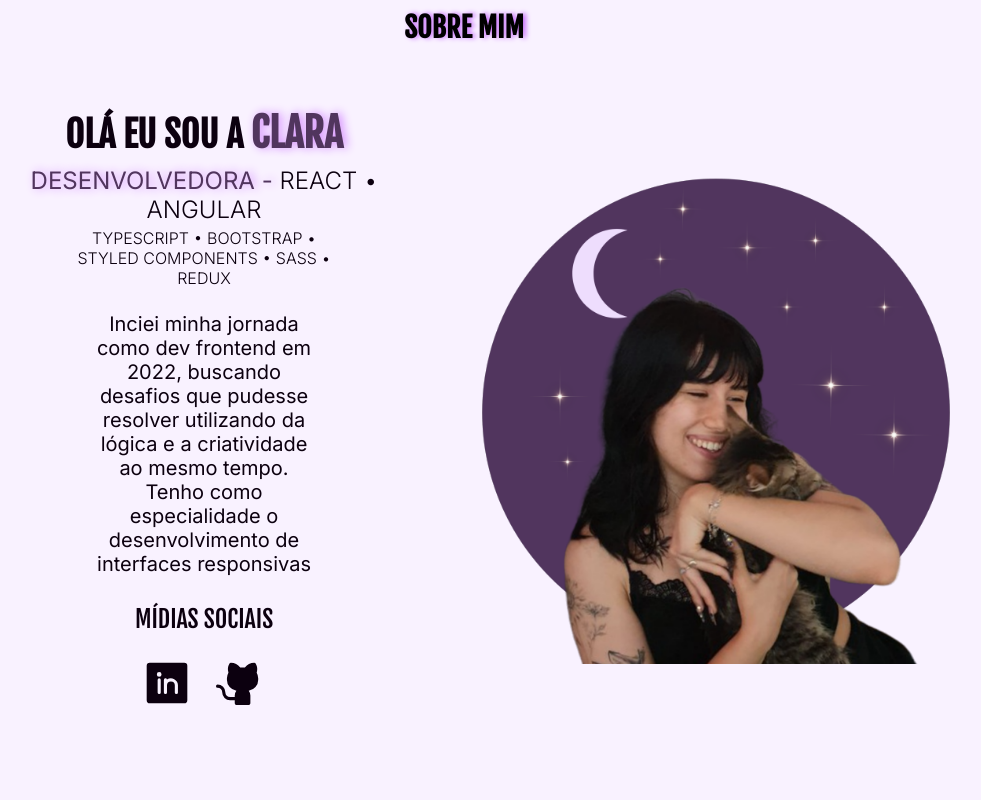
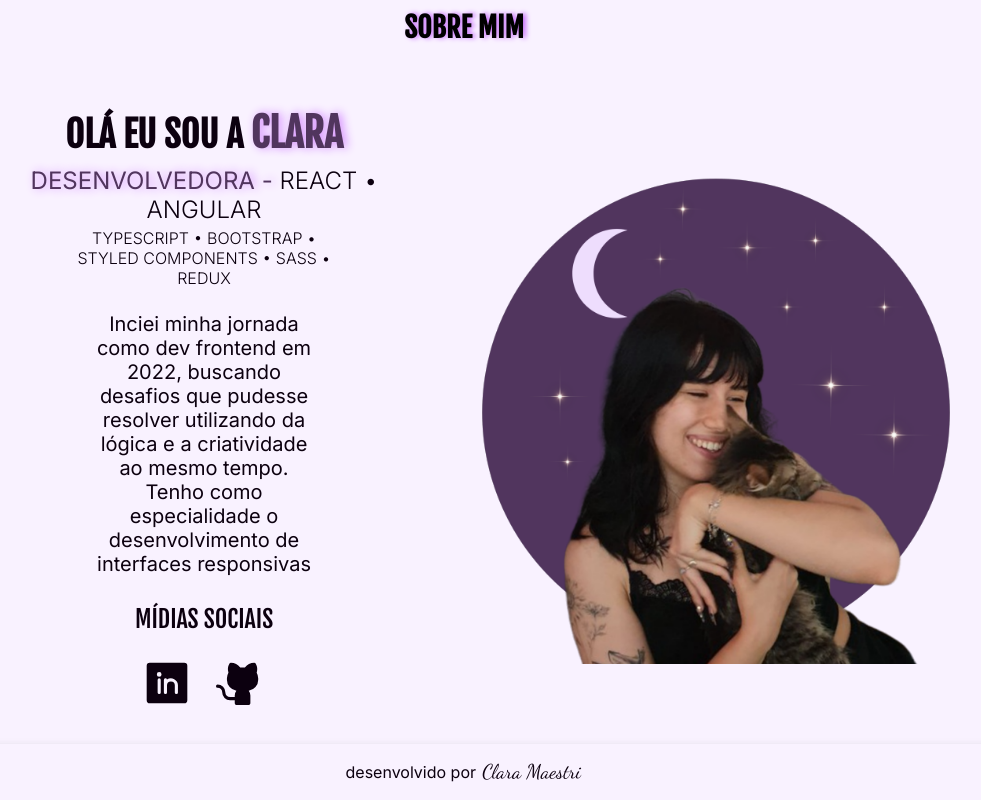
Before and after one commit to vivalaclara/portfolio, a React (Vite) app: page / in a window 1280 px wide. Shown: the part 883-1683 px from the top of the page, without its empty margins (176-1157 px from the left). Before the commit the page ends 1627 px from the top, so only its background shows below. Built offline with nearby package versions, Linux system fonts and the light colour scheme.

Commit message:
added footer component

```diff
--- /dev/null
+++ b/src/components/footer/footer.css
@@ -0,0 +1,28 @@
+.custom-footer{
+    display: flex;
+    align-items: center;
+    justify-content: center;
+    background-color: var(--bg);
+    width: 100%;
+    position: sticky;
+    box-shadow: rgba(99, 99, 99, 0.2) 0px 2px 8px 0px;
+}
+.link-footer{
+    font-family: var(--name);
+    text-transform: capitalize;
+    color: var(--text);
+    font-size: 1.25rem;
+    padding: 0.1rem;
+    border-radius: 0.75rem;
+}
+.link-footer:hover{
+    color: var(--accent);
+    background-color: var(--bg-acc);
+}
+
+.custom-footer p{
+    text-transform: lowercase;
+    color: var(--text);
+    font-family: var(--inter);
+    font-size: 1rem;
+}
--- /dev/null
+++ b/src/components/footer/footer.tsx
@@ -0,0 +1,16 @@
+import './footer.css';
+import { useTranslation } from 'react-i18next';
+import { Link } from 'react-router-dom';
+export default function Footer(){
+    const { t } = useTranslation();
+
+    return(
+        <footer className='custom-footer'>
+            <p> {t('footer.message')}
+            <Link className='link-footer' target='blank' to="https://github.com/vivalaclara" aria-label={t('redirects.github')}>
+                   Clara Maestri
+                </Link>
+            </p>
+        </footer>
+    );
+}
--- a/src/pages/home/home.tsx
+++ b/src/pages/home/home.tsx
@@ -1,6 +1,7 @@
 import Header from "../../components/header/header"
 import Intro from "../../components/intro/intro"
 import About from "../../components/about/about"
+import Footer from "../../components/footer/footer"
 export default function Home(){
     return(
         <>
@@ -9,7 +10,7 @@ export default function Home(){
         <Intro />
         <About />
         </main>
-
+       <Footer />
         </>
     )
 }
--- a/src/translate/en/translation.json
+++ b/src/translate/en/translation.json
@@ -22,5 +22,8 @@
     "text": "I started my journey as a frontend developer in 2022, seeking challenges that I could solve using logic and creativity at the same time. I specialize in developing responsive interfaces",
     "social": "social media",
     "alt": "Clara holding Frodo, a tabby cat. This image has a round purple background with the moon and stars"
+  },
+  "footer":{
+    "message": "Developed by "
   }
 }
--- a/src/translate/pt/translation.json
+++ b/src/translate/pt/translation.json
@@ -22,6 +22,9 @@
     "text": "Inciei minha jornada como dev frontend em 2022, buscando desafios que pudesse resolver utilizando da lógica e a criatividade ao mesmo tempo. Tenho como especialidade o desenvolvimento de interfaces responsivas",
     "social": "mídias sociais",
     "alt": "Clara segurando Frodo, um gato tigrado. a imagem possui fundo redondo e roxo com lua e estrelas"
+  },
+  "footer":{
+    "message": "Desenvolvido por "
   }
 
 }
```
